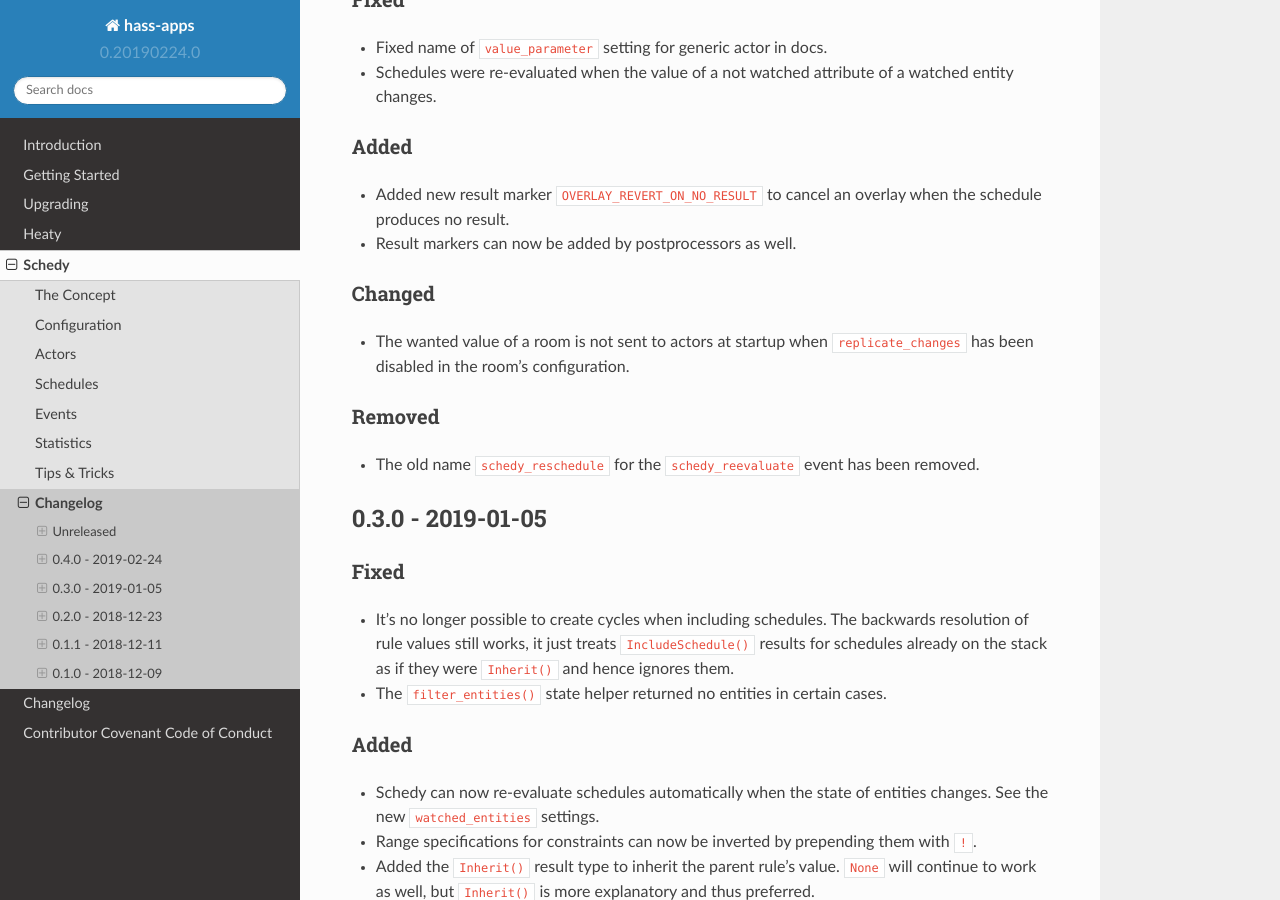
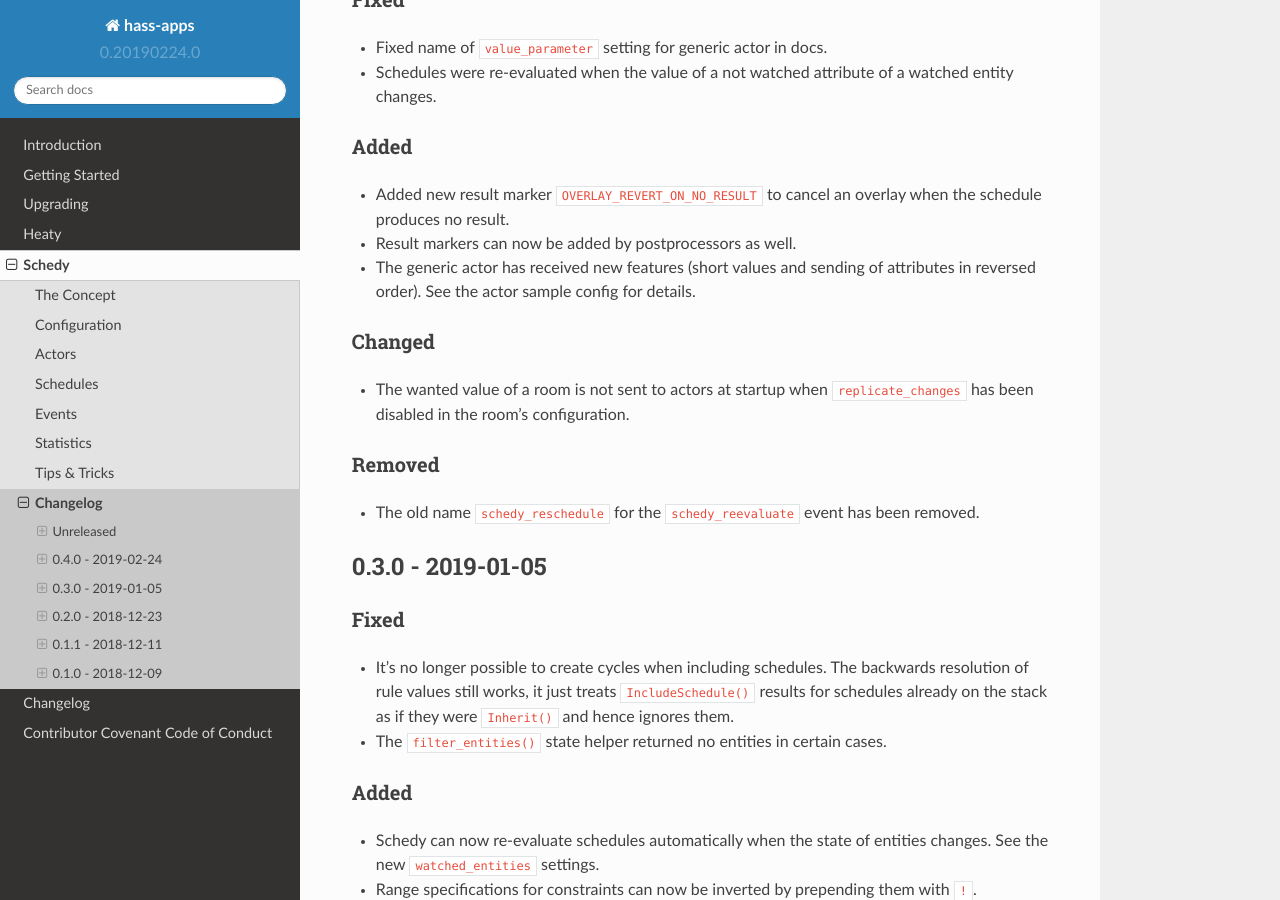
Before and after one commit to bob1de/hass-apps, a Sphinx documentation site: the page built from docs/apps/schedy/CHANGELOG.md, in a window 1280 px wide and 900 px high, scrolled down 686 px. Built offline with Sphinx 7.4.7 and the Read the Docs theme 2.0.0, drawn with Linux system fonts in a browser that asks for light colours.

Commit message:
[schedy] Mention new generic actor features in CHANGELOG.md

```diff
--- a/docs/apps/schedy/CHANGELOG.md
+++ b/docs/apps/schedy/CHANGELOG.md
@@ -32,6 +32,8 @@
 * Added new result marker ``OVERLAY_REVERT_ON_NO_RESULT`` to cancel an
   overlay when the schedule produces no result.
 * Result markers can now be added by postprocessors as well.
+* The generic actor has received new features (short values and sending
+  of attributes in reversed order). See the actor sample config for details.
 
 ### Changed
 * The wanted value of a room is not sent to actors at startup when
```
